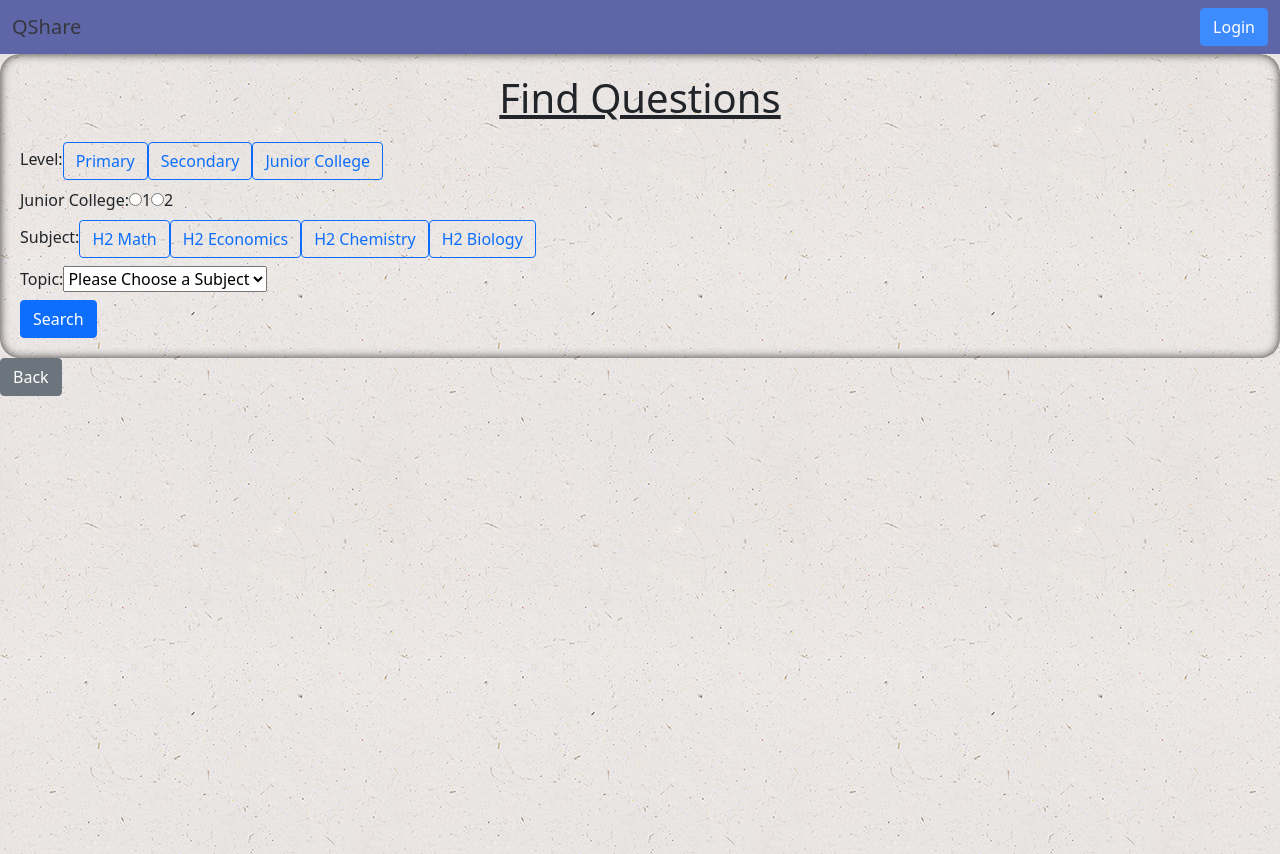
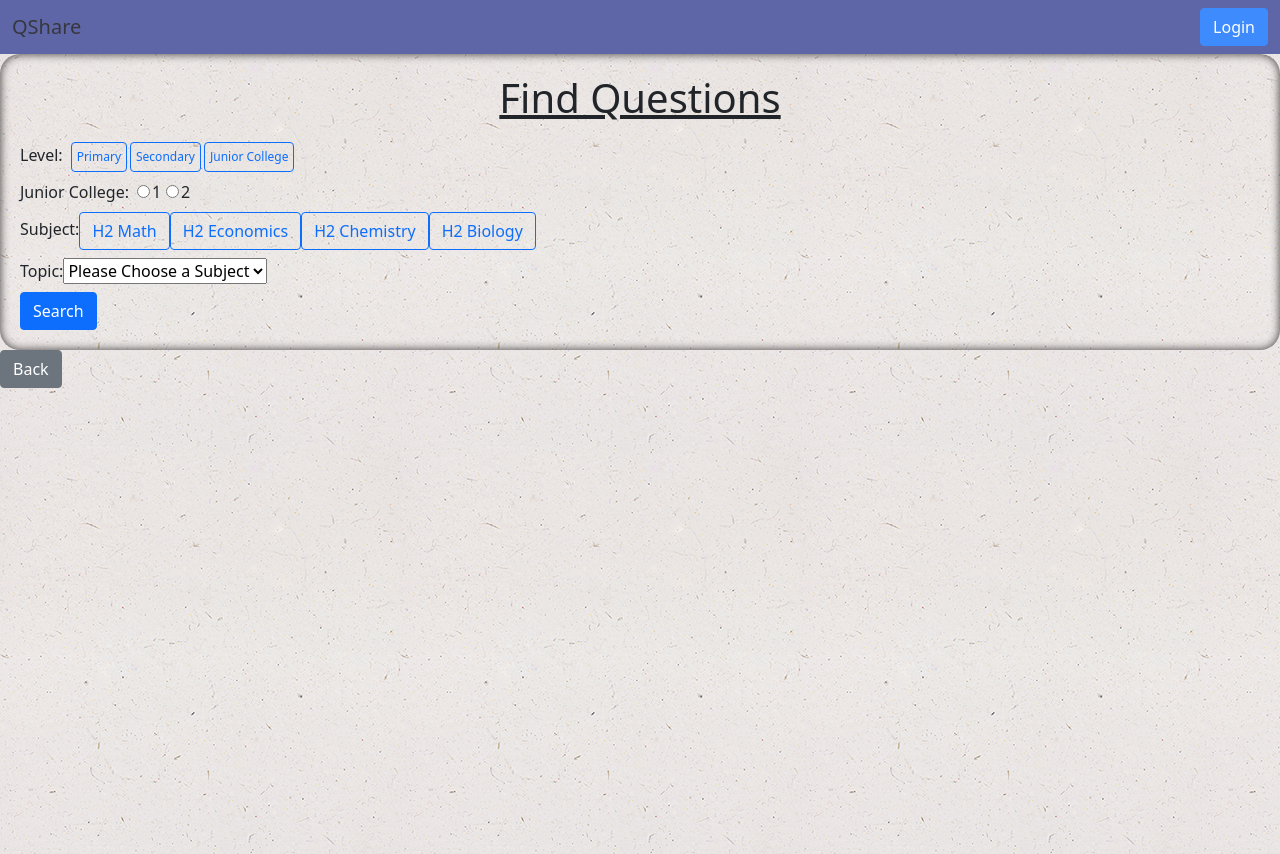
Before and after one commit to sh3ngsh3ng/Project-02-V2, a React (Create React App) app: page / in a window 1280 px wide. Both pictures are taken after a click on the button "Start". Built offline with nearby package versions, Linux system fonts and the light colour scheme.

Commit message:
styled searchform level and subject fields

```diff
--- a/src/App.css
+++ b/src/App.css
@@ -236,3 +236,25 @@
   justify-content: center;
   margin-bottom: 20px;
 }
+
+.level-btn-label {
+  margin-right: 5px;
+}
+
+.level-btn {
+  margin-left: 3px;
+  padding: 5px;
+  font-size: 12px;
+}
+
+.find-grade-label {
+  margin-right: 3px;
+}
+
+.find-grade-number {
+  margin-left: 2px;
+}
+
+.find-grade-btn {
+  margin-left: 5px;
+}
--- a/src/components/GradeRadioBtn.js
+++ b/src/components/GradeRadioBtn.js
@@ -6,13 +6,14 @@ export default function GradeRadioBtn (props) {
 
     return (
         <React.Fragment>
-            <label>{levelObj.level}: </label>
+            <label class="find-grade-label">{levelObj.level}: </label>
             {levelObj.grade.map(function(grade, i){
                 return (
                     <React.Fragment>
                         <motion.input type="radio"
                                 name="selectedGrade"
                                 value={grade}
+                                class="find-grade-btn"
                                 checked={props.selectedGrade == grade}
                                 onChange = {props.updateFormField}
                                 variants = {props.variants}
@@ -26,6 +27,7 @@ export default function GradeRadioBtn (props) {
                                 // disabled={props.selectedGrade == "" ? false: true}
                                 />
                         <motion.span variants={props.variants}
+                                        class="find-grade-number"
                                         animate ="animate1"
                                         initial = {{
                                             x: "10000%",
--- a/src/components/LevelBtn.js
+++ b/src/components/LevelBtn.js
@@ -8,7 +8,7 @@ export default function LevelBtn (props) {
                 return <motion.button type="button"
                             key = {obj.id}
                             value={obj.value}
-                            className={`btn
+                            className={`btn level-btn
                             ${props.selectedLevel == obj.value ? "btn-success": "btn-outline-primary"}`}
                             name = "selectedLevel"
                             onClick = {props.updateFormField}
--- a/src/components/SearchForm.js
+++ b/src/components/SearchForm.js
@@ -29,7 +29,7 @@ export default function SearchForm (props) {
                 <div id="search-form">
                     <div><h1 id="search-form-title">Find Questions</h1></div>
                     <div className="mb-2">
-                        <label>Level: </label>
+                        <label class="level-btn-label">Level: </label>
                         <LevelBtn data={props.data}
                                     updateFormField = {props.updateFormField}
                                     variants={variants}
```
